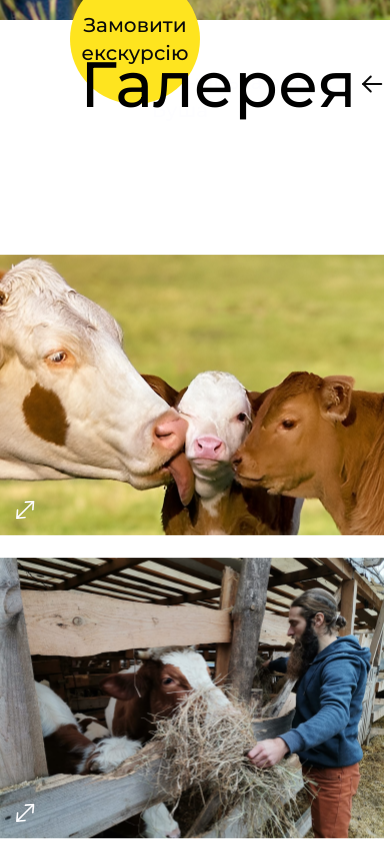
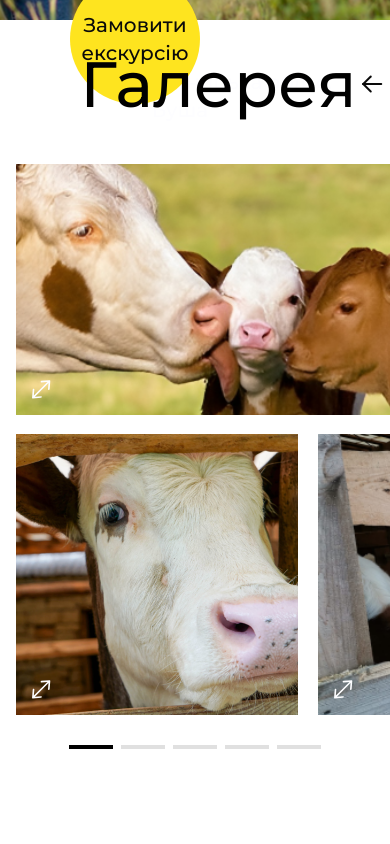
Before and after one commit to baza-trainee/cows-shelter-frontend, a React (Vite) app: page / in a window 390 px wide. Shown: the part 880-1724 px from the top of the page. Built offline with nearby package versions, Linux system fonts and the light colour scheme.

Commit message:
feat(gallery): add tablet layout

```diff
--- a/src/components/Gallery/Gallery.tsx
+++ b/src/components/Gallery/Gallery.tsx
@@ -1,6 +1,7 @@
 import { useEffect, useState } from 'react';
 import { useTranslation } from 'react-i18next';
 
+import { useWidth } from '@/hooks/useWidth';
 import { GalleryItem } from '@/types';
 import { images } from '@/data/gallery';
 import { usePaginatedData } from '@/hooks/usePaginatedData';
@@ -12,7 +13,8 @@ import '@/styles/gallery.css';
 import LightBox from './LightBox';
 
 const Gallery = () => {
-  const itemsPerPage = 6;
+  const screenWidth = useWidth();
+  const [itemsPerPage, setItemsPerPage] = useState(6);
   const { t } = useTranslation();
   const [start, setStart] = useState(0);
   const [finish, setFinish] = useState(5);
@@ -24,6 +26,8 @@ const Gallery = () => {
   const data = usePaginatedData(images, start, finish);
 
   useEffect(() => {
+    if (screenWidth > 1280) {
+      setItemsPerPage(6);
       if (currentPage === 1) {
         setStart(0);
         setFinish(6);
@@ -36,7 +40,31 @@ const Gallery = () => {
         setStart(12);
         setFinish(18);
       }
-  }, [currentPage]);
+    }
+    if (screenWidth > 320 && screenWidth < 1280) {
+      setItemsPerPage(4);
+      if (currentPage === 1) {
+        setStart(0);
+        setFinish(4);
+      }
+      if (currentPage === 2) {
+        setStart(4);
+        setFinish(8);
+      }
+      if (currentPage === 3) {
+        setStart(8);
+        setFinish(12);
+      }
+      if (currentPage === 4) {
+        setStart(12);
+        setFinish(16);
+      }
+      if (currentPage === 5) {
+        setStart(14);
+        setFinish(18);
+      }
+    }
+  }, [screenWidth, currentPage]);
 
   useEffect(() => {
     if (isLightBox === true) {
--- a/src/components/Gallery/LightBox.tsx
+++ b/src/components/Gallery/LightBox.tsx
@@ -62,7 +62,7 @@ const LightBox = ({ onClose, images, image }: LightBoxProps) => {
             prevEl: '.prev',
             nextEl: '.next'
           }}
-          className="h-full w-[60%]"
+          className=" h-full w-[60%]"
         >
           {images.map((image, index) => (
             <SwiperSlide
--- a/src/components/Slider.tsx
+++ b/src/components/Slider.tsx
@@ -36,6 +36,8 @@ const Slider = ({
     }
   };
 
+  const slidesLength = Number(pagesLength?.toFixed());
+
   return (
     <div className="relative">
       <div className="mx-[80px] mb-8 mt-4 flex items-center justify-between">
@@ -51,7 +53,7 @@ const Slider = ({
       </div>
       <div className="my-8 flex h-screen w-full  items-start justify-start">
         <Swiper
-          className="relative flex h-[100%] w-[1198px] flex-col items-center justify-center"
+          className="relative flex h-[600px] w-[100vw] md:w-[768px]   lg:w-[1198px]"
           spaceBetween={50}
           slidesPerView={1}
           modules={[Pagination, Navigation]}
@@ -64,7 +66,7 @@ const Slider = ({
             (sliderRef.current as any) = swiper;
           }}
         >
-          {[...Array(pagesLength)].map((_, index) => (
+          {[...Array(slidesLength)].map((_, index) => (
             <SwiperSlide
               key={index}
               className="bottom-10 flex h-full w-full items-center justify-center"
--- /dev/null
+++ b/src/hooks/useWidth.ts
@@ -0,0 +1,12 @@
+import { useState, useEffect } from 'react';
+
+export const useWidth = () => {
+  const [width, setWidth] = useState(0);
+  const handleResize = () => setWidth(window.innerWidth);
+  useEffect(() => {
+    handleResize();
+    window.addEventListener('resize', handleResize);
+    return () => window.removeEventListener('resize', handleResize);
+  }, []);
+  return width;
+};
--- a/src/styles/gallery.css
+++ b/src/styles/gallery.css
@@ -2,7 +2,8 @@
   display: grid;
   grid-template-columns: repeat(3, 1fr);
   grid-template-rows: repeat(2, 280px);
-  gap: 23px;
+  gap: 20px;
+  padding: 0.5rem 1rem;
 }
 
 .gridItem--1 {
@@ -35,3 +36,26 @@
   grid-row: 2/3;
   width: 486px;
 }
+
+@media screen and (max-width: 1280px) {
+  .gridItem--1 {
+    grid-column: 1/6;
+    grid-row: 1/2;
+    width: 441px;
+  }
+  .gridItem--2 {
+    grid-column: 5/9;
+    grid-row: 1/2;
+    width: 208px;
+  }
+  .gridItem--3 {
+    grid-column: 1/3;
+    grid-row: 2/3;
+    width: 208px;
+  }
+  .gridItem--4 {
+    grid-column: 3/9;
+    grid-row: 2/3;
+    width: 441px;
+  }
+}
```
Lines whose indentation alone changed are shown as unchanged.
